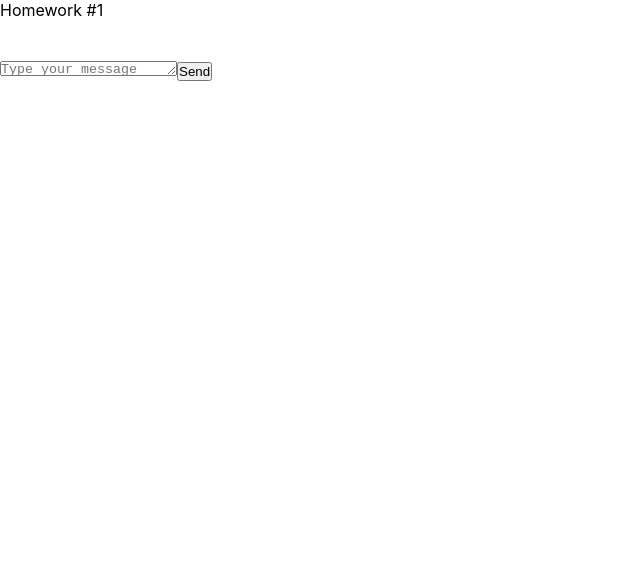
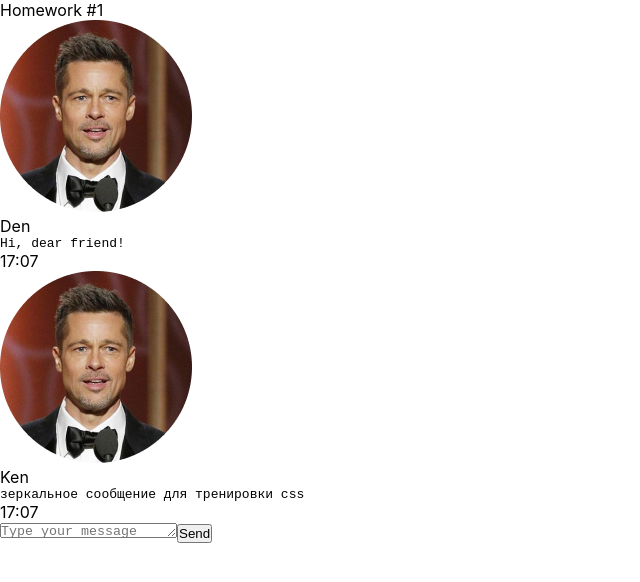
Before and after one commit to YurySkh/hws2, a React (Create React App) app: page / in a window 1280 px wide. Shown: the top 582 px of the page, without its empty margins (0-640 px from the left). Built offline with nearby package versions, Linux system fonts and the light colour scheme.

Commit message:
HW №1 is done

```diff
--- a/package.json
+++ b/package.json
@@ -16,7 +16,7 @@
     "@types/react-dom": "18.0.6",
     "@types/uuid": "8.3.4",
     "axios": "0.27.2",
-    "gh-pages": "4.0.0",
+    "gh-pages": "^6.1.1",
     "react": "18.2.0",
     "react-dom": "18.2.0",
     "react-redux": "8.0.4",
--- a/src/s2-homeworks/hw01/HW1.tsx
+++ b/src/s2-homeworks/hw01/HW1.tsx
@@ -6,37 +6,49 @@ import FriendMessage from './friend-message/FriendMessage'
 import avatar from './avatar.png'
 
 /*
-* 1 - описать тип MessageType
-* 2 - описать тип MessagePropsType в файле Message.tsx
-* 3 - в файле Message.tsx отобразить приходящие данные
-* 4 - выполнить пункты 2, 3 в файле FriendMessage.tsx
-* 5 - сделать стили в соответствии с дизайном
+* 1 - описать тип MessageType ✅
+* 2 - описать тип MessagePropsType в файле Message.tsx ✅
+* 3 - в файле Message.tsx отобразить приходящие данные ✅
+* 4 - выполнить пункты 2, 3 в файле FriendMessage.tsx  ✅
+* 5 - сделать стили в соответствии с дизайном - ❌❌❌
 * */
 
 // нужно создать правильный тип вместо any
-export type MessageType = any
+export type MessageType = {
+    id: number
+    user: UserType
+    message: {
+        text: string
+        time: string
+    }
+}
+
+type UserType = {
+    avatar: string
+    name: string
+}
 
 // структуру объекта не менять
 export const message0: MessageType = {
     id: 0,
     user: {
         avatar: avatar, // можно менять
-        name: 'Some Name',  // можно менять
+        name: 'Den',  // можно менять
     },
     message: {
-        text: 'some textsome textsome textsome textsome textsome textsome text', // можно менять
-        time: '22:00', // можно менять
+        text: 'Hi, dear friend!', // можно менять
+        time: new Date().toTimeString().slice(0, 5) //'22:00', // можно менять
     },
 }
 export const friendMessage0: MessageType = {
     id: 100,
     user: {
         avatar: avatar, // можно менять
-        name: 'Friend Name', // можно менять
+        name: 'Ken', // можно менять
     },
     message: {
         text: 'зеркальное сообщение для тренировки css', // можно менять
-        time: '22:00', // можно менять
+        time: new Date().toTimeString().slice(0, 5) //'22:00', // можно менять
     },
 }
 
--- a/src/s2-homeworks/hw01/friend-message/FriendMessage.tsx
+++ b/src/s2-homeworks/hw01/friend-message/FriendMessage.tsx
@@ -1,8 +1,12 @@
 import React from 'react'
 import s from './FriendMessage.module.css'
+import { MessageType } from '../HW1'
 
-// создать тип вместо any и отобразить приходящие данные
-const FriendMessage = (props: any) => {
+type FriendMessageType = {
+    message: MessageType
+}
+
+const FriendMessage = (props: FriendMessageType) => {
     return (
         <div
             id={'hw1-friend-message-' + props.message.id}
@@ -10,7 +14,9 @@ const FriendMessage = (props: any) => {
         >
             <div className={s.friendImageAndText}>
                 <img
+                    src={props.message.user.avatar}
                     id={'hw1-friend-avatar-' + props.message.id}
+                    alt='avatar'
                     // создаёт студент
 
                     //
@@ -20,6 +26,7 @@ const FriendMessage = (props: any) => {
                         id={'hw1-friend-name-' + props.message.id}
                         className={s.friendName}
                     >
+                        <span>{props.message.user.name}</span>
                         {/*создаёт студент*/}
 
                         {/**/}
@@ -28,6 +35,7 @@ const FriendMessage = (props: any) => {
                         id={'hw1-friend-text-' + props.message.id}
                         className={s.friendMessageText}
                     >
+                        <p>{props.message.message.text}</p>
                         {/*создаёт студент*/}
 
                         {/**/}
@@ -38,6 +46,7 @@ const FriendMessage = (props: any) => {
                 id={'hw1-friend-time-' + props.message.id}
                 className={s.friendTime}
             >
+                <span>{props.message.message.time}</span>
                 {/*создаёт студент*/}
 
                 {/**/}
--- a/src/s2-homeworks/hw01/message/Message.tsx
+++ b/src/s2-homeworks/hw01/message/Message.tsx
@@ -1,8 +1,11 @@
 import React from 'react'
 import s from './Message.module.css'
+import { MessageType } from '../HW1'
 
 // нужно создать правильный тип вместо any
-export type MessagePropsType = any
+export type MessagePropsType = {
+    message: MessageType
+}
 
 // нужно отобразить приходящие данные
 const Message = (props: MessagePropsType) => {
@@ -10,18 +13,22 @@ const Message = (props: MessagePropsType) => {
         <div id={'hw1-message-' + props.message.id} className={s.message}>
             <div className={s.imageAndText}>
                 <img
+                    src={props.message.user.avatar}
                     id={'hw1-avatar-' + props.message.id}
+                    alt='avatar'
                     // создаёт студент
 
                     //
                 />
                 <div className={s.text}>
                     <div id={'hw1-name-' + props.message.id} className={s.name}>
+                        <span>{props.message.user.name}</span>
                         {/*создаёт студент*/}
 
                         {/**/}
                     </div>
                     <pre id={'hw1-text-' + props.message.id} className={s.messageText}>
+                        <p>{props.message.message.text}</p>
                         {/*создаёт студент*/}
 
                         {/**/}
@@ -29,6 +36,7 @@ const Message = (props: MessagePropsType) => {
                 </div>
             </div>
             <div id={'hw1-time-' + props.message.id} className={s.time}>
+                <span>{props.message.message.time}</span>
                 {/*создаёт студент*/}
 
                 {/**/}
```
Also changed, not shown: 1 other file (tests, documents, lock files or other folders).
